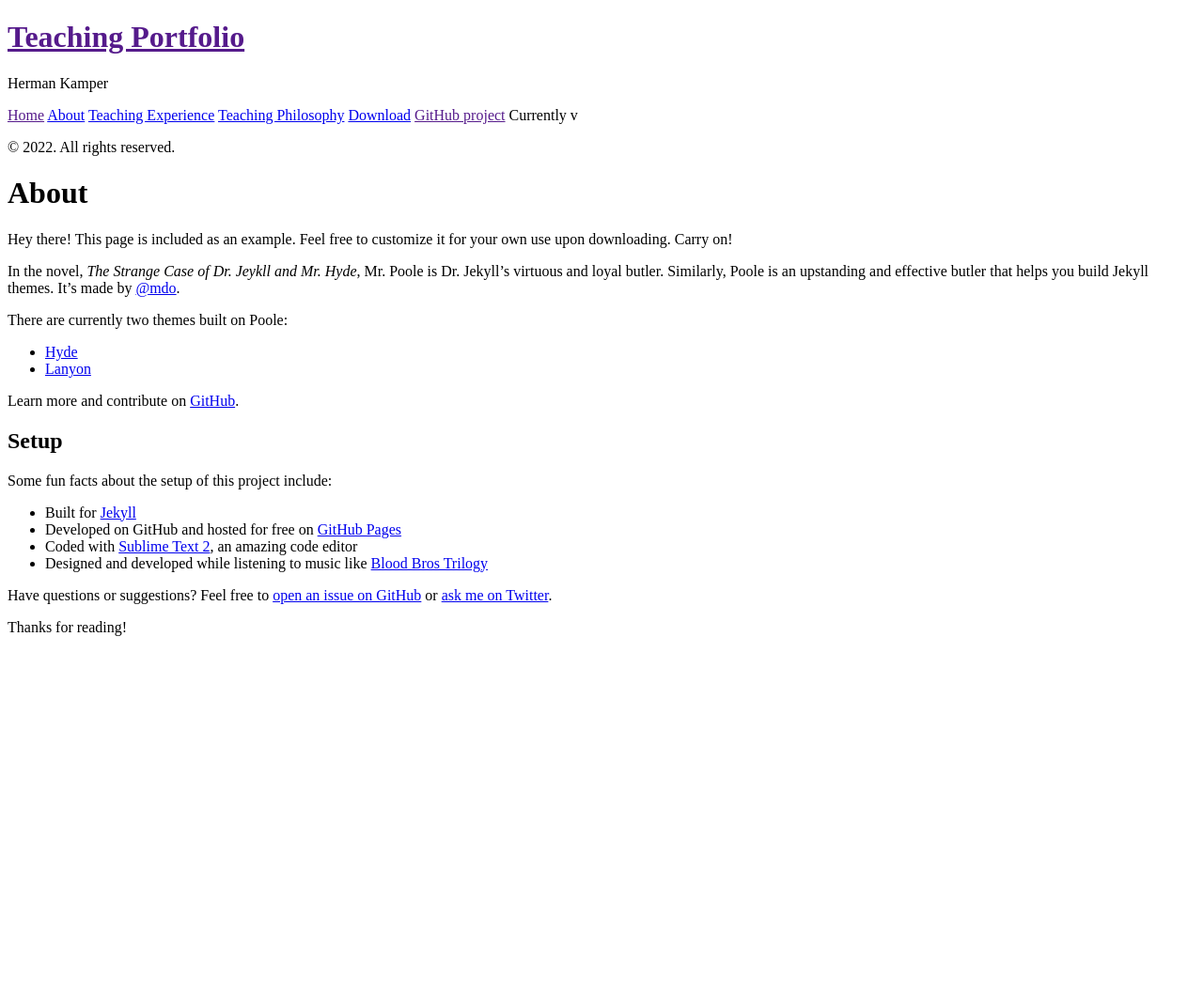
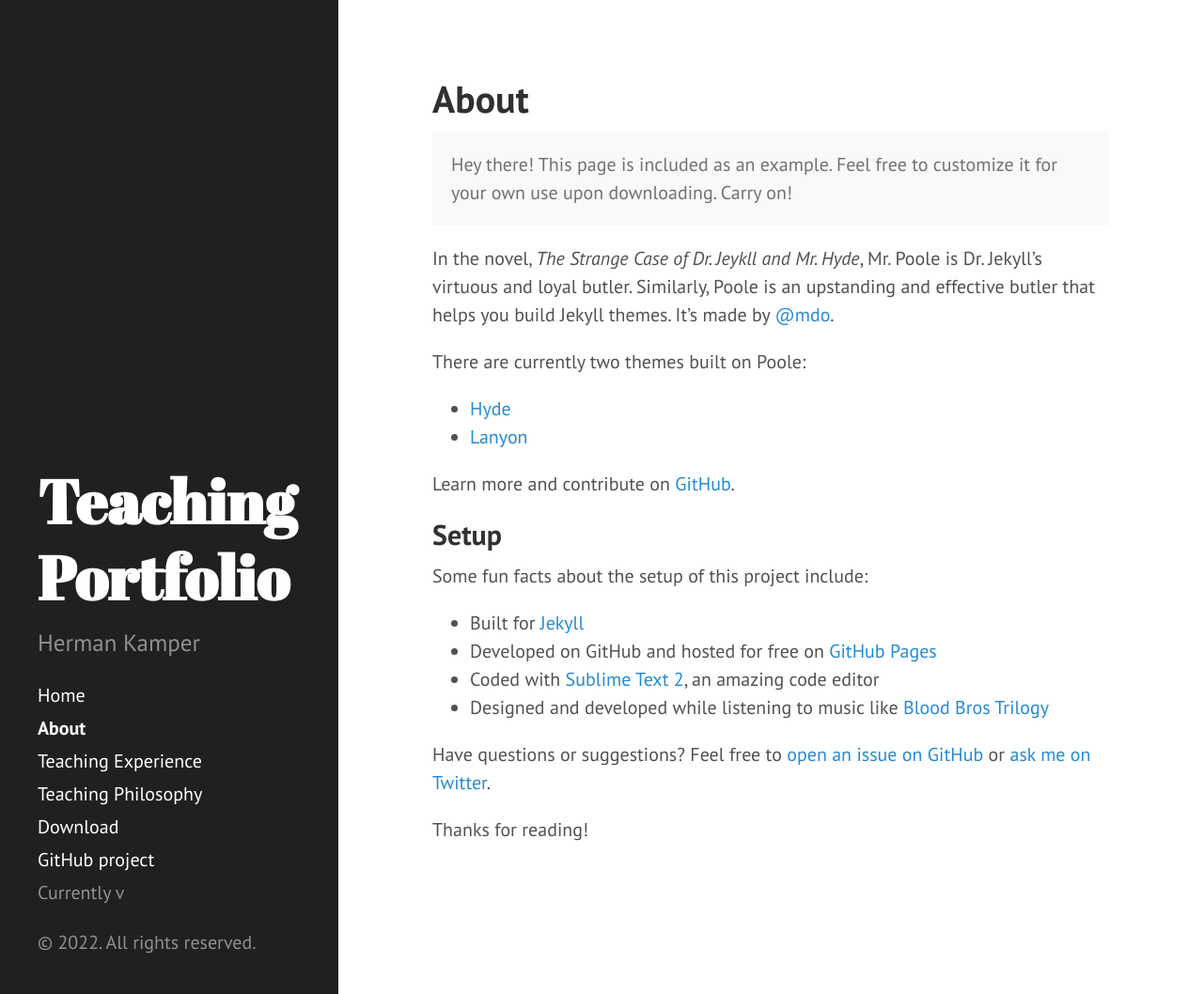
Before and after one commit to kamperh/teaching_portfolio, a Jekyll site: the page built from about.md, in a window 1280 px wide and 1058 px high. Shown: the whole window at 94% size. Built offline with Jekyll 4.4.1, drawn with Linux system fonts in a browser that asks for light colours.

Commit message:
Updating head

```diff
--- a/_config.yml
+++ b/_config.yml
@@ -6,8 +6,8 @@
 title:            'Teaching Portfolio'
 tagline:          'My teaching philosophy'
 description:      'Herman Kamper'
-url:              'https://www.kamperh.com/teaching_portfolio'
-# url:                 http://localhost:4000
+# url:              https://www.kamperh.com/teaching_portfolio
+url:              http://localhost:4000
 baseurl:          ''
 paginate:         5
 permalink:        pretty
@@ -15,7 +15,7 @@ permalink:        pretty
 # Details
 author:
   name:           'Herman Kamper'
-  url:            'https://www.kamperh.com'
+  url:            https://www.kamperh.com
 
 # Gems
 plugins:
--- a/_includes/head.html
+++ b/_includes/head.html
@@ -15,9 +15,9 @@
   </title>
 
   <!-- CSS -->
-  <link rel="stylesheet" href="{{ site.baseurl }}public/css/poole.css">
-  <link rel="stylesheet" href="{{ site.baseurl }}public/css/syntax.css">
-  <link rel="stylesheet" href="{{ site.baseurl }}public/css/hyde.css">
+  <link rel="stylesheet" href="{{ '/public/css/poole.css' | absolute_url }}">
+  <link rel="stylesheet" href="{{ '/public/css/syntax.css' | absolute_url }}">
+  <link rel="stylesheet" href="{{ '/public/css/hyde.css' | absolute_url }}">
   <link rel="stylesheet" href="https://fonts.googleapis.com/css?family=PT+Sans:400,400italic,700|Abril+Fatface">
 
   <!-- Icons -->
```
